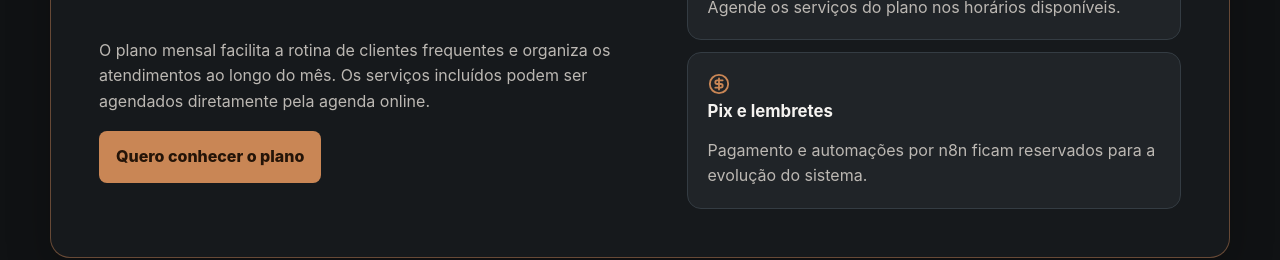
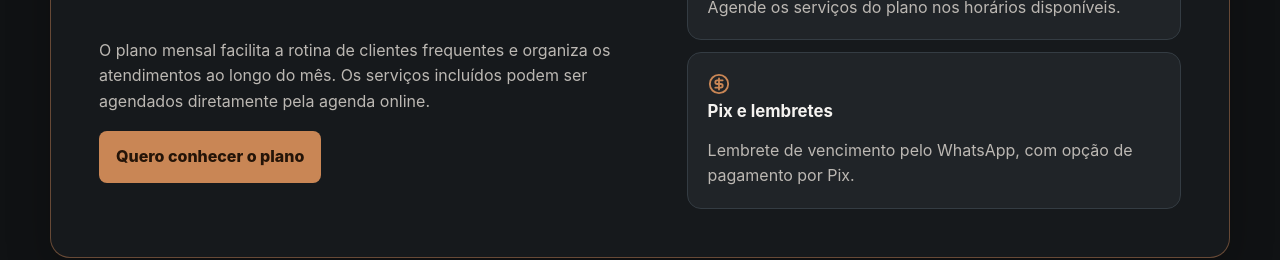
Before and after one commit to diogo2806/detalhe, a React (Vite) app in the folder frontend/: page / in a window 1280 px wide. Shown: the part 4300-4560 px from the top of the page. Built offline with nearby package versions, Linux system fonts and the light colour scheme.

Commit message:
fix(frontend): apresentar lembrete e Pix no plano mensal (#32)

```diff
--- a/frontend/src/components/PlanSection.tsx
+++ b/frontend/src/components/PlanSection.tsx
@@ -33,7 +33,7 @@ export function PlanSection() {
           <article>
             <CircleDollarSign aria-hidden="true" size={22} />
             <h3>Pix e lembretes</h3>
-            <p>Pagamento e automações por n8n ficam reservados para a evolução do sistema.</p>
+            <p>Lembrete de vencimento pelo WhatsApp, com opção de pagamento por Pix.</p>
           </article>
         </div>
       </div>
```
